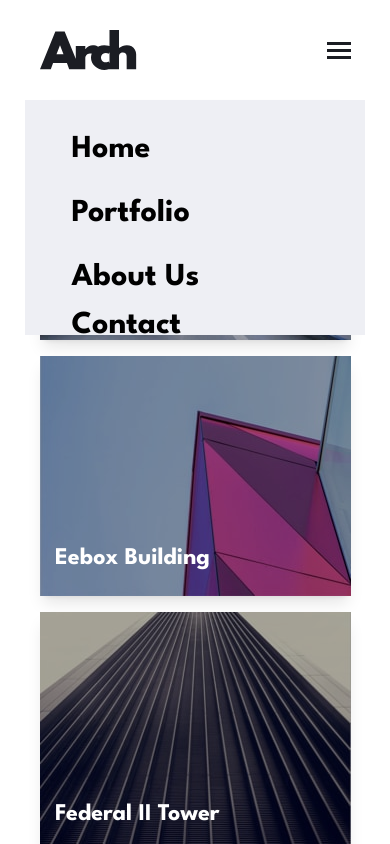
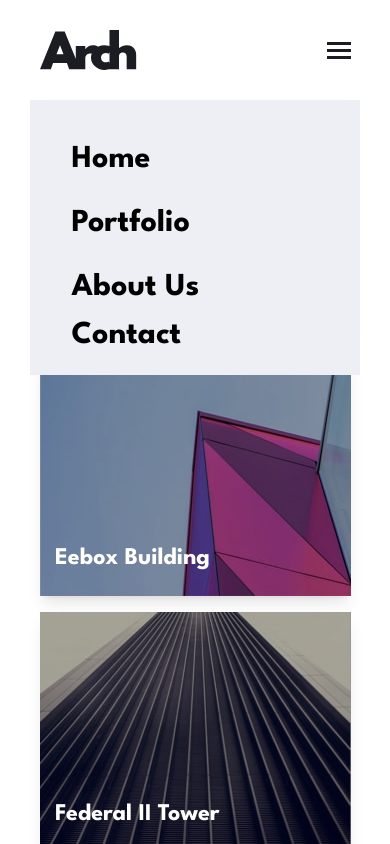
Before and after one commit to Kasim-Ke/031_arch_studio, a React (Vite) app: page /031_arch_studio/portfolio in a window 390 px wide. Both pictures are taken after a click on the button 338 px from the left and 50 px from the top of the page. Shown: the top 844 px of the page. Built offline with nearby package versions, Linux system fonts and the light colour scheme.

Commit message:
navbar f

```diff
--- a/src/components/navfoot/Navbar.jsx
+++ b/src/components/navfoot/Navbar.jsx
@@ -51,11 +51,11 @@ const Navbar = () => {
         </div>
       </div>
       <div
-        className={`absolute top-[100px] inset-0 z-50 navbar bg-[#EEEFF4] w-[340px] h-[235px] flex justify-center items-center mx-auto md:hidden ${
+        className={`absolute top-[100px] inset-0 z-50 navbar bg-[#EEEFF4] w-[330px] h-[275px] flex justify-center items-center mx-auto md:hidden ${
           nav ? "visible" : "invisible"
         }`}
       >
-        <div className="flex flex-col items-start w-[247px] h-[184px] font-bold text-[32px]">
+        <div className="flex flex-col items-start w-[247px] h-[204px] font-bold text-[32px]">
           <Link onClick={closeNavBar} to="/" className="mb-4">
             Home
           </Link>
```
